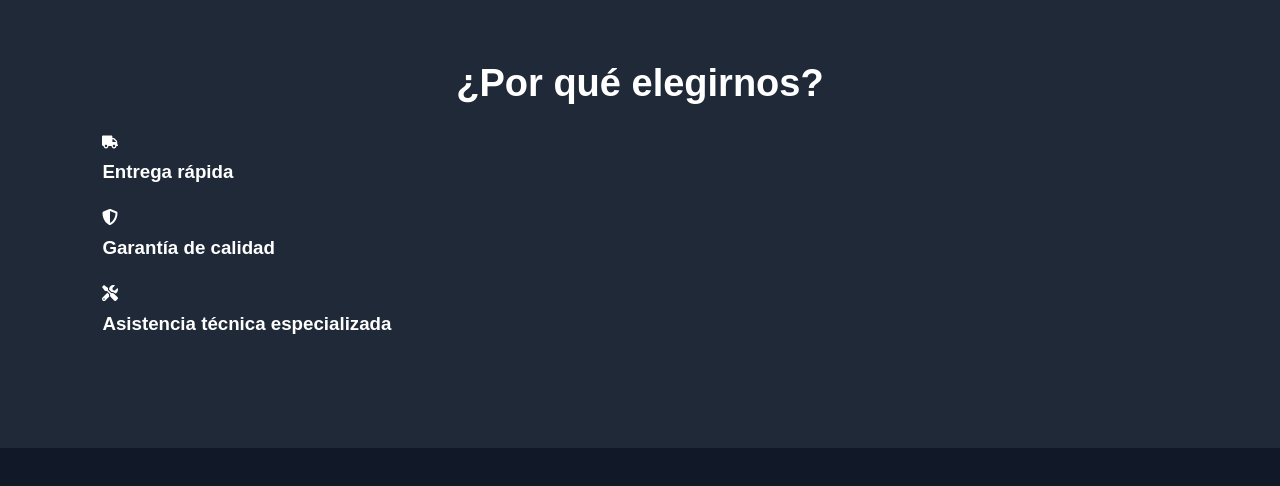
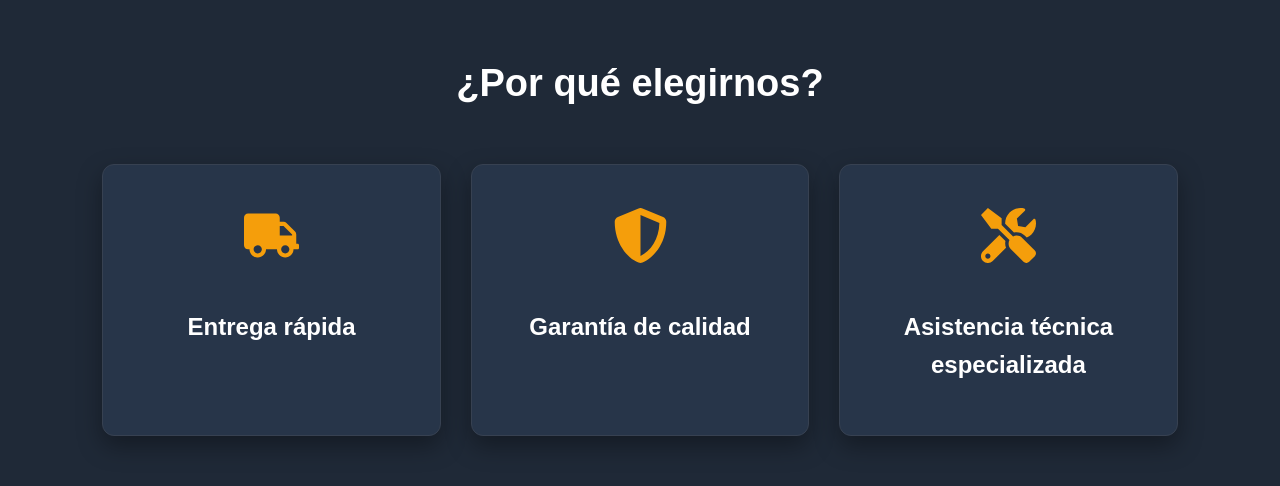
Before and after one commit to ajacomeh/toolstore-react, a React (Vite) app: page / in a window 1280 px wide. Shown: the part 1840-2326 px from the top of the page. Built offline with nearby package versions, Linux system fonts and the light colour scheme.

Commit message:
fix: restore benefits layout

```diff
--- a/src/styles.css
+++ b/src/styles.css
@@ -430,33 +430,69 @@ p{
 
 }
 
-.benefits .cards{
+.benefit-container{
 
-    margin-top:45px;
+    display:grid;
+
+    grid-template-columns:repeat(auto-fit,minmax(280px,1fr));
+
+    gap:30px;
+
+    margin-top:50px;
 
 }
 
-.benefits .card{
+.benefit-card{
+
+    background:var(--card);
+
+    border:1px solid var(--border);
+
+    border-radius:var(--radius);
+
+    padding:35px;
 
     text-align:center;
 
-    padding:35px;
+    box-shadow:var(--shadow);
+
+    transition:var(--transition);
 
 }
 
-.benefits .card span{
+.benefit-card:hover{
 
-    display:block;
+    transform:translateY(-10px);
 
-    font-size:58px;
-
-    margin-bottom:18px;
+    border-color:var(--primary);
 
 }
 
-.benefits .card h3{
+.benefit-card .icon{
+
+    font-size:55px;
+
+    color:var(--primary);
+
+    margin-bottom:20px;
+
+}
+
+.benefit-card h3{
+
+    color:white;
 
     margin-bottom:15px;
+
+    font-size:24px;
+
+}
+
+.benefit-card p{
+
+    color:var(--text-secondary);
+
+    line-height:1.6;
 
 }
 
```
